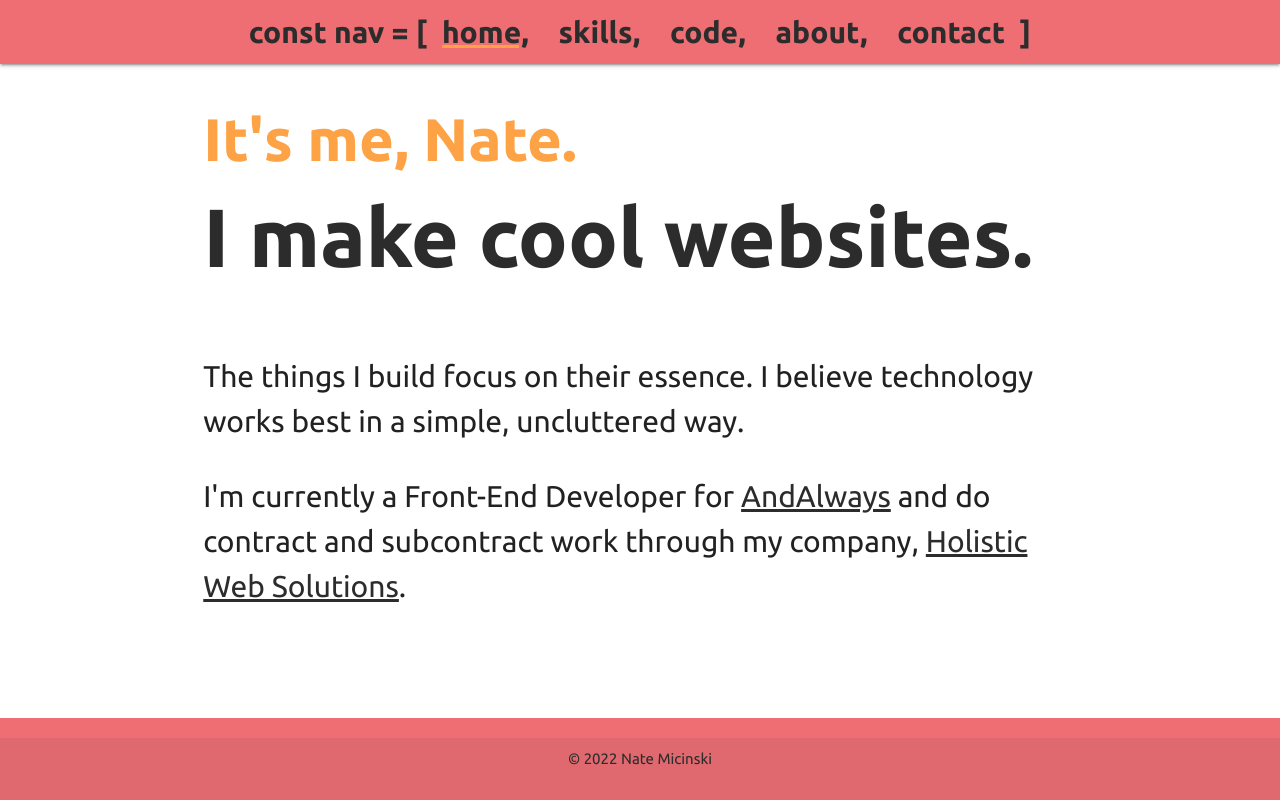
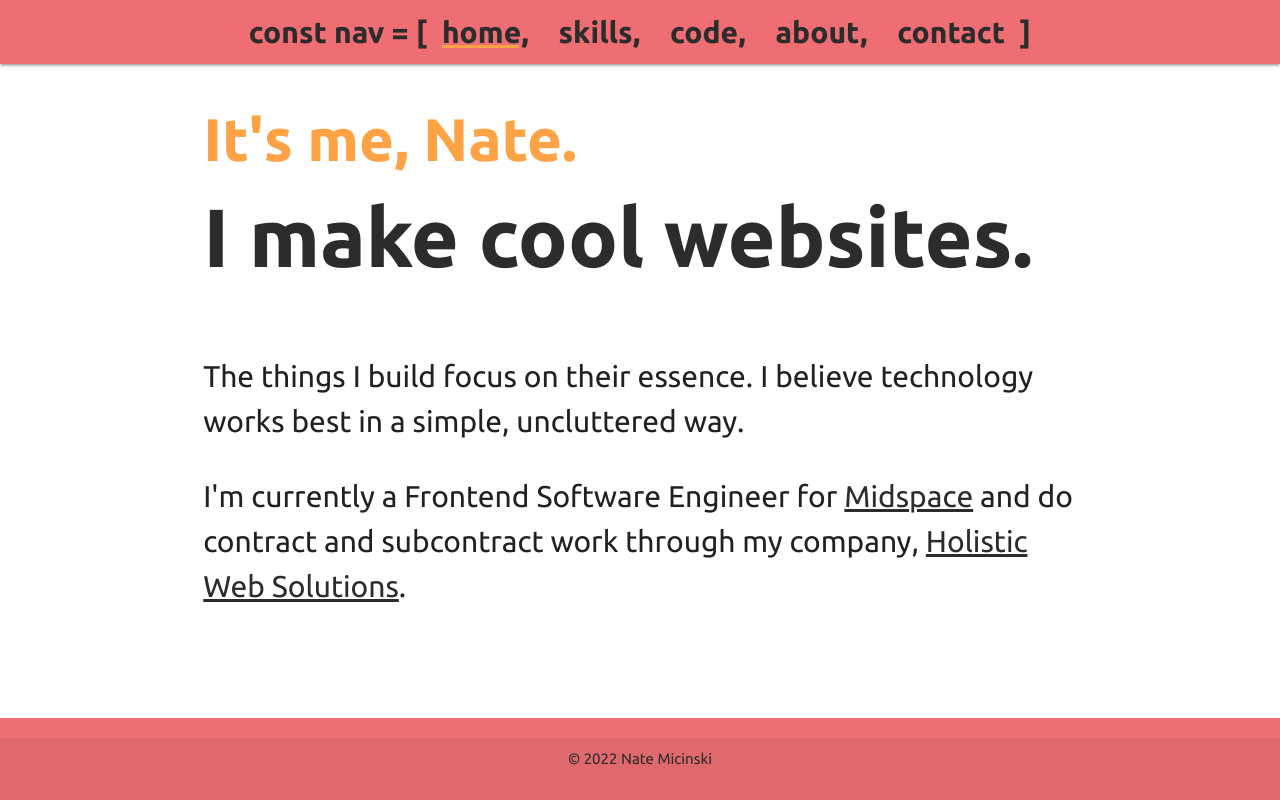
Before and after one commit to its-nate/portfolio-gatsby, a Gatsby site: page / in a window 1280 px wide. Built offline with nearby package versions, Linux system fonts and the light colour scheme; Gatsby itself is replaced by a stand-in of ours.

Commit message:
update employment

```diff
--- a/src/pages/index.js
+++ b/src/pages/index.js
@@ -22,7 +22,7 @@ const IndexPage = () => (
             The things I build focus on their essence. I believe technology works best in a simple, uncluttered way.
           </p>
           <p className="page-body">
-            I'm currently a Front-End Developer for <a href="https://andalways.com/" target="_blank" rel="noreferrer" className="page-link">AndAlways</a> and do contract and subcontract work through my company,&nbsp;
+            I'm currently a Frontend Software Engineer for <a href="https://midspace.app/" target="_blank" rel="noreferrer" className="page-link">Midspace</a> and do contract and subcontract work through my company,&nbsp;
             <a href="https://www.holisticwebsolutions.com" target="_blank" rel="noreferrer" className="page-link">Holistic Web Solutions</a>.
           </p>
         </div>
```
